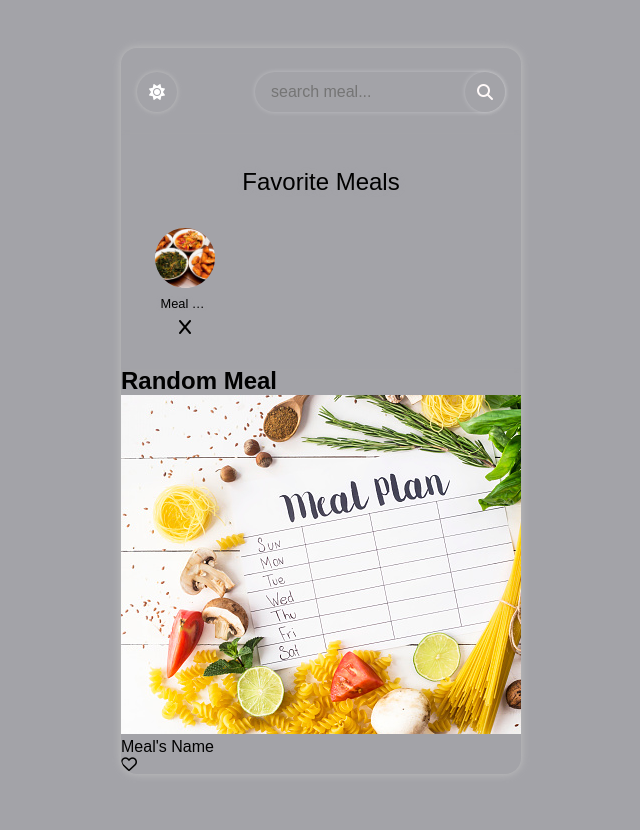
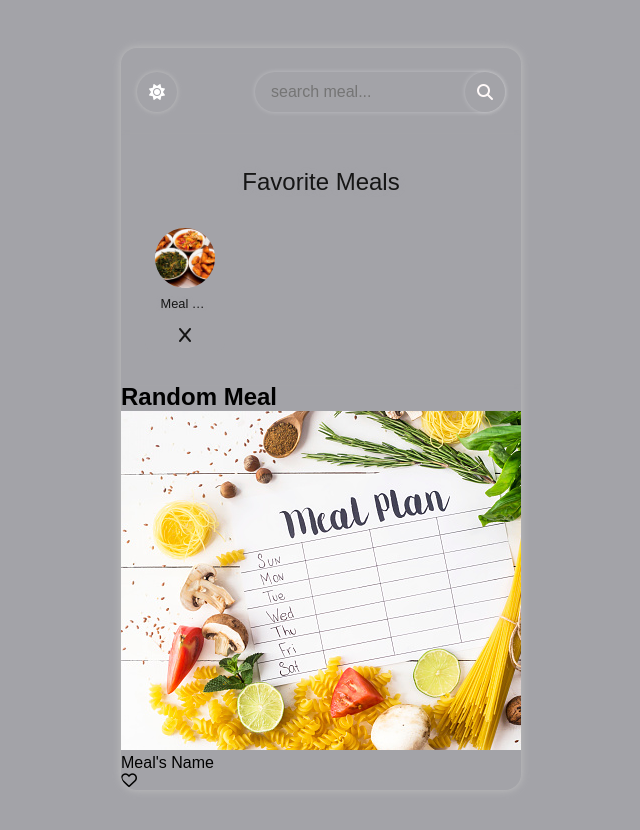
Before and after one commit to Bwire2010/patrobas-phase-1-project, a plain HTML site: page index.html in a window 1280 px wide. Shown: the whole page, without its empty margins (319-959 px from the left). Drawn offline with Linux system fonts and the light colour scheme.

Commit message:
Done some styling on class fa-x

```diff
--- a/style.css
+++ b/style.css
@@ -114,7 +114,7 @@ body{
 
 .fav-meals-container {
     text-align: center;
-    color: black;
+    color: #161616;
     box-shadow: 0 0 .3rem #A3A3A8;
     padding: 1rem;
 }
@@ -185,3 +185,25 @@ body{
    user-select: none;
    transition: 200ms ease-in-out color;
 }
+
+.fa-x {
+    color: #161616;
+    background-color: #A3A3A8;
+    border-bottom-right-radius: .5rem;
+    border-bottom-left-radius: .5rem;
+    padding: 0.5rem;
+    width: 100%;
+}
+
+.single:hover {
+    background-color: var(--secondary-clr);
+}
+
+.single:hover .img-container {
+    box-shadow: 0 0 .4rem #161616;
+}
+
+.single:hover .text P {
+    color: #000000;
+    text-shadow: 0 0 .2rem #000000;
+}
```
